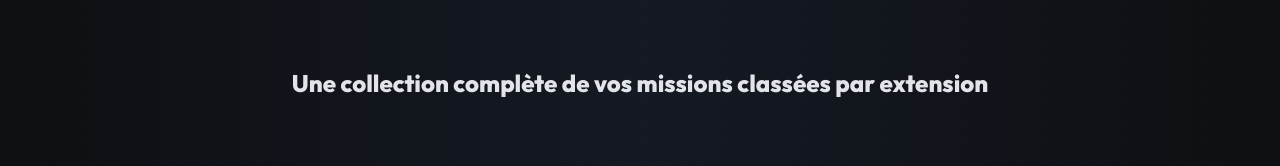
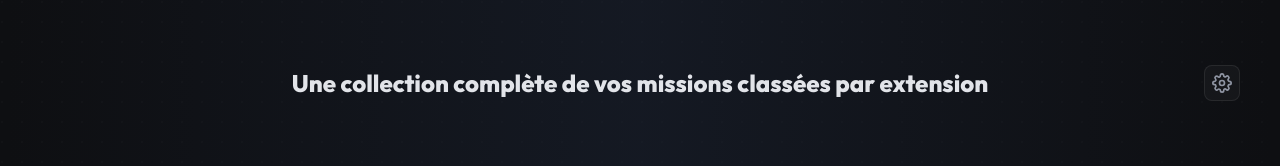
Before and after one commit to OverAngelix/FFXIV-Missions-Checker, a Vue app: page / in a window 1280 px wide. Shown: the top 166 px of the page. Built offline with nearby package versions, Linux system fonts and the light colour scheme.

Commit message:
Option menu with reset

```diff
--- a/src/views/HomeView.vue
+++ b/src/views/HomeView.vue
@@ -35,6 +35,14 @@
 const selectedTypeId = ref(null);
 const selectedExpansionId = ref(null);
 const selectedDutyModal = ref(null);
+const settingsOpen = ref(false);
+
+const resetProgress = () => {
+  if (confirm('Réinitialiser toute la progression ? Cette action est irréversible.')) {
+    completedDuties.value = {};
+    settingsOpen.value = false;
+  }
+};
 
 const toggleType = (id) => {
   selectedTypeId.value = selectedTypeId.value === id ? null : id;
@@ -107,6 +115,19 @@
   <div class="header">
     <div class="header-content">
       <h2>Une collection complète de vos missions classées par extension</h2>
+      <div class="settings-wrapper">
+        <button class="settings-btn" @click="settingsOpen = !settingsOpen" title="Paramètres">
+          <svg xmlns="http://www.w3.org/2000/svg" width="20" height="20" viewBox="0 0 24 24" fill="none" stroke="currentColor" stroke-width="2" stroke-linecap="round" stroke-linejoin="round">
+            <circle cx="12" cy="12" r="3"></circle>
+            <path d="M19.4 15a1.65 1.65 0 0 0 .33 1.82l.06.06a2 2 0 0 1-2.83 2.83l-.06-.06a1.65 1.65 0 0 0-1.82-.33 1.65 1.65 0 0 0-1 1.51V21a2 2 0 0 1-4 0v-.09A1.65 1.65 0 0 0 9 19.4a1.65 1.65 0 0 0-1.82.33l-.06.06a2 2 0 0 1-2.83-2.83l.06-.06A1.65 1.65 0 0 0 4.68 15a1.65 1.65 0 0 0-1.51-1H3a2 2 0 0 1 0-4h.09A1.65 1.65 0 0 0 4.6 9a1.65 1.65 0 0 0-.33-1.82l-.06-.06a2 2 0 0 1 2.83-2.83l.06.06A1.65 1.65 0 0 0 9 4.68a1.65 1.65 0 0 0 1-1.51V3a2 2 0 0 1 4 0v.09a1.65 1.65 0 0 0 1 1.51 1.65 1.65 0 0 0 1.82-.33l.06-.06a2 2 0 0 1 2.83 2.83l-.06.06A1.65 1.65 0 0 0 19.4 9a1.65 1.65 0 0 0 1.51 1H21a2 2 0 0 1 0 4h-.09a1.65 1.65 0 0 0-1.51 1z"></path>
+          </svg>
+        </button>
+        <div v-if="settingsOpen" class="settings-dropdown">
+          <button class="settings-item danger" @click="resetProgress">
+            Réinitialiser la progression
+          </button>
+        </div>
+      </div>
     </div>
   </div>
 
@@ -175,6 +196,69 @@
   display: flex;
   justify-content: center;
   align-items: center;
+  position: relative;
+}
+
+.settings-wrapper {
+  position: absolute;
+  right: 0;
+}
+
+.settings-btn {
+  background: var(--panel-bg);
+  border: 1px solid var(--panel-border);
+  color: var(--text-secondary);
+  width: 36px;
+  height: 36px;
+  border-radius: 8px;
+  display: flex;
+  align-items: center;
+  justify-content: center;
+  cursor: pointer;
+  transition: all 0.2s;
+}
+
+.settings-btn:hover {
+  background: rgba(255, 255, 255, 0.08);
+  color: var(--text-primary);
+}
+
+.settings-dropdown {
+  position: absolute;
+  right: 0;
+  top: calc(100% + 8px);
+  background: #1a2235;
+  border: 1px solid var(--panel-border);
+  border-radius: 8px;
+  padding: 0.4rem;
+  min-width: 200px;
+  z-index: 100;
+  box-shadow: 0 8px 24px rgba(0, 0, 0, 0.4);
+}
+
+.settings-item {
+  width: 100%;
+  background: none;
+  border: none;
+  color: var(--text-primary);
+  padding: 0.6rem 0.8rem;
+  border-radius: 6px;
+  cursor: pointer;
+  text-align: left;
+  font-size: 0.9rem;
+  transition: background 0.2s;
+}
+
+.settings-item:hover {
+  background: rgba(255, 255, 255, 0.06);
+}
+
+.settings-item.danger {
+  color: #ff6b6b;
+}
+
+.settings-item.danger:hover {
+  background: rgba(255, 107, 107, 0.1);
 }
 
 .progress-bar-container {
```
